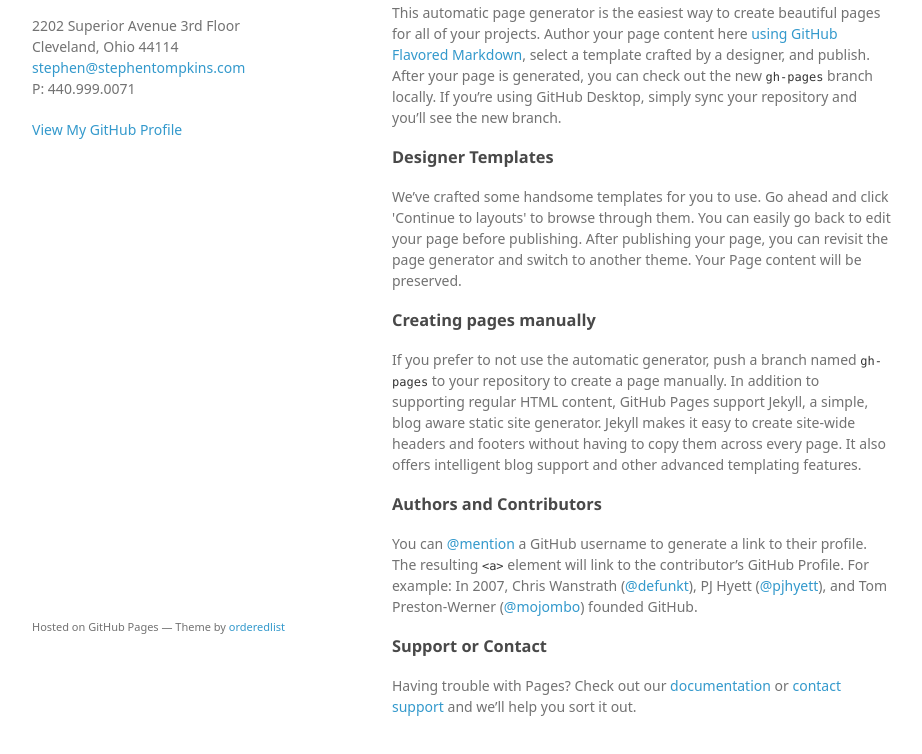
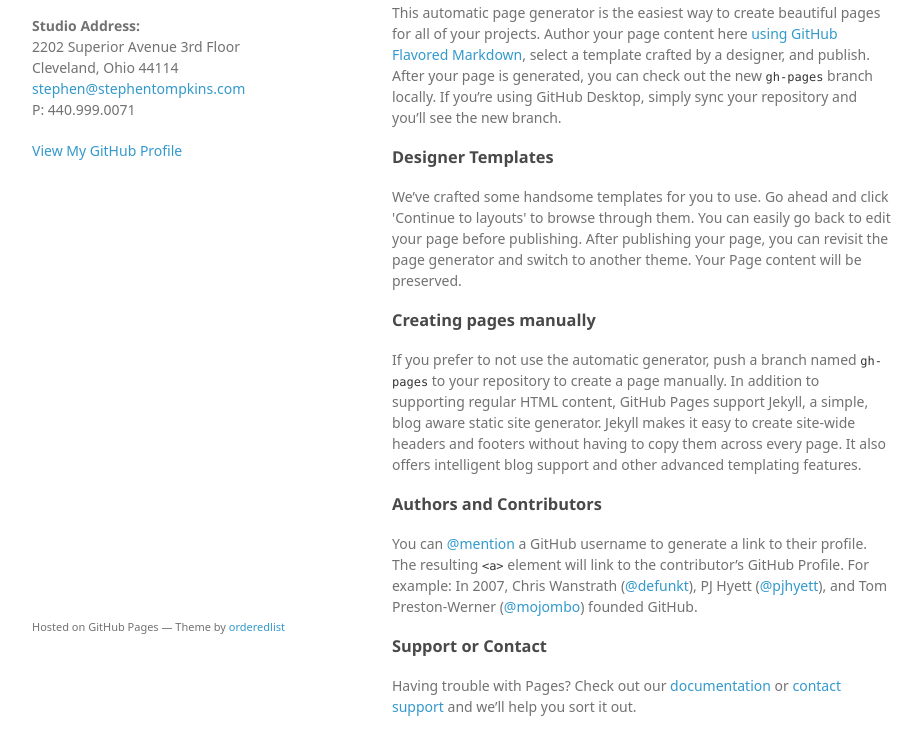
Before and after one commit to misterstephent/stephentompkins.github.io, a plain HTML site: page index.html in a window 1280 px wide. Shown: the part 94-848 px from the top of the page, without its empty margins (178-1100 px from the left). Drawn offline with Linux system fonts and the light colour scheme; a web font is replaced by a local one.

Commit message:
Update index.html

```diff
--- a/index.html
+++ b/index.html
@@ -16,7 +16,8 @@
     <div class="wrapper">
       <header>
         <h1>Stephen Tompkins</h1>
-        <p>2202 Superior Avenue 3rd Floor<br>
+        <p><b>Studio Address:</b><br>
+        2202 Superior Avenue 3rd Floor<br>
         Cleveland, Ohio 44114<br>
         <a href="mailto:stephen@stephentompkins.com">stephen@stephentompkins.com</a><br>
         P: 440.999.0071</p>
```
